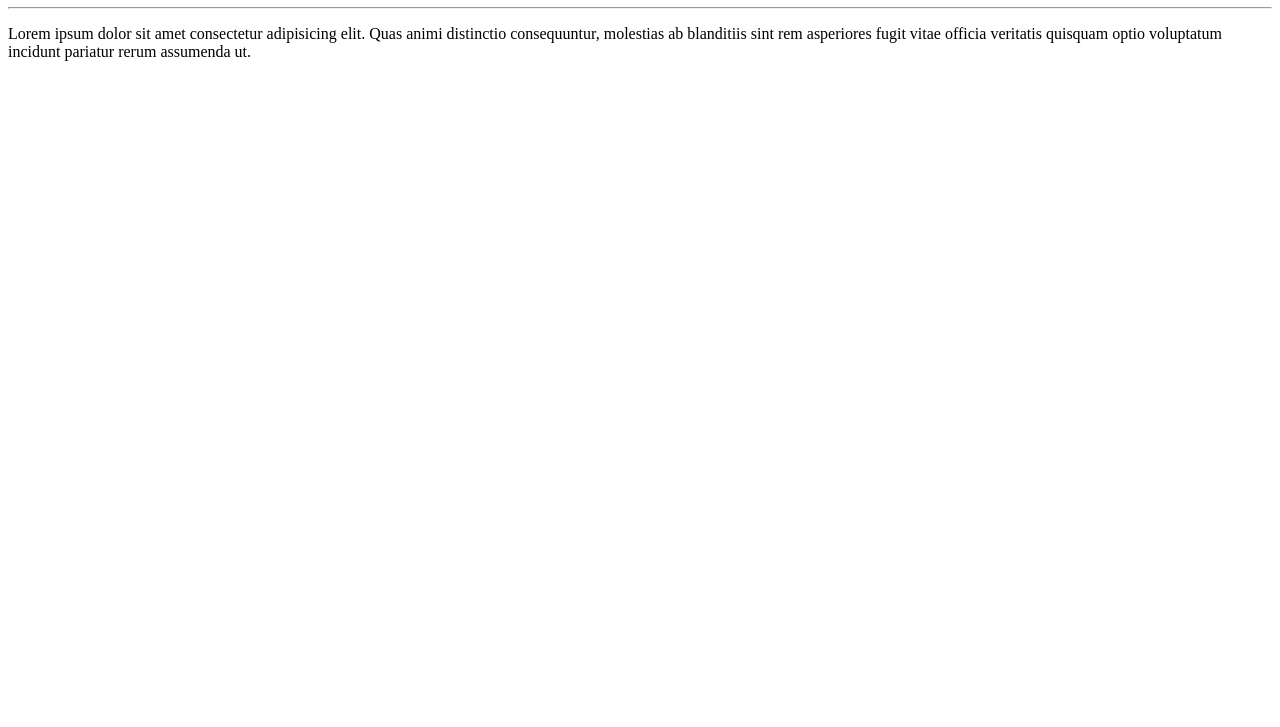
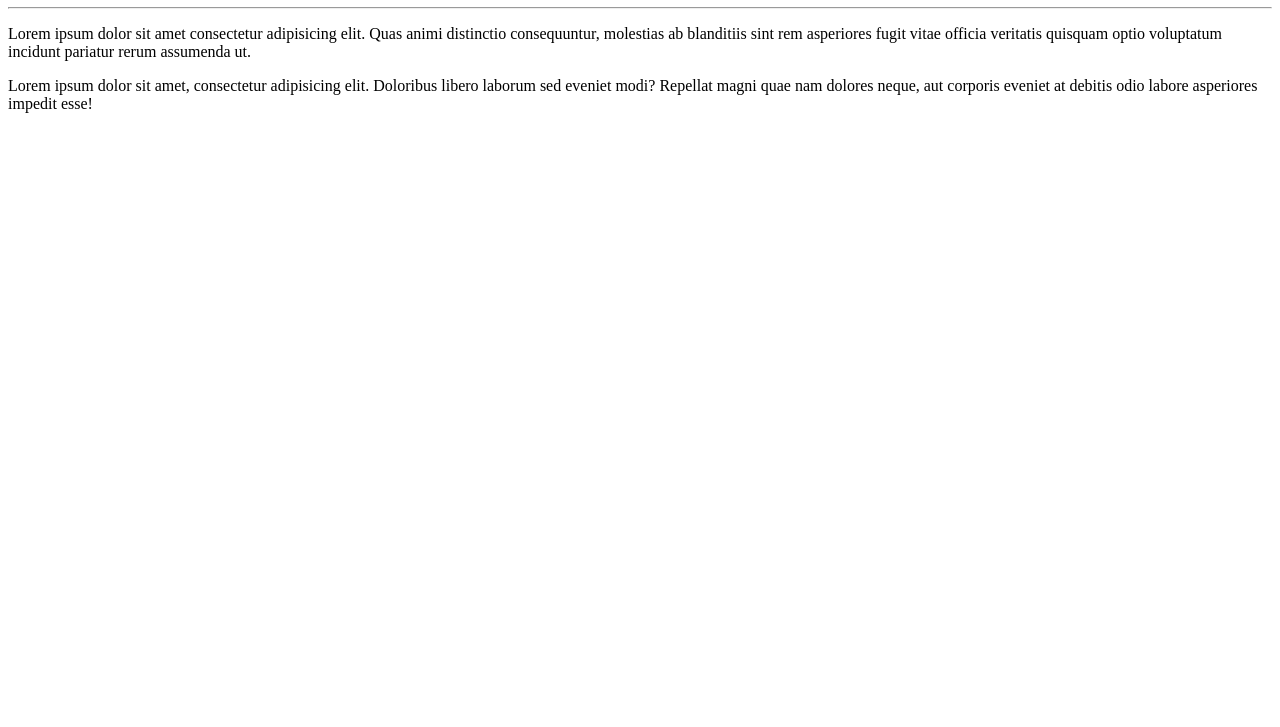
Before and after one commit to fernandodelcol/Ola-Mundo, a plain HTML site: page site-exemplo/index.html in a window 1280 px wide. Shown: the part 73-800 px from the top of the page. Drawn offline with Linux system fonts and the light colour scheme.

Commit message:
add um paragrafo

```diff
--- a/site-exemplo/index.html
+++ b/site-exemplo/index.html
@@ -10,6 +10,7 @@
     <h1>Olá, Mundo!</h1>
     <hr>
     <p>Lorem ipsum dolor sit amet consectetur adipisicing elit. Quas animi distinctio consequuntur, molestias ab blanditiis sint rem asperiores fugit vitae officia veritatis quisquam optio voluptatum incidunt pariatur rerum assumenda ut.</p>
+    <p>Lorem ipsum dolor sit amet, consectetur adipisicing elit. Doloribus libero laborum sed eveniet modi? Repellat magni quae nam dolores neque, aut corporis eveniet at debitis odio labore asperiores impedit esse!</p>
 
 </body>
 </html>
```
